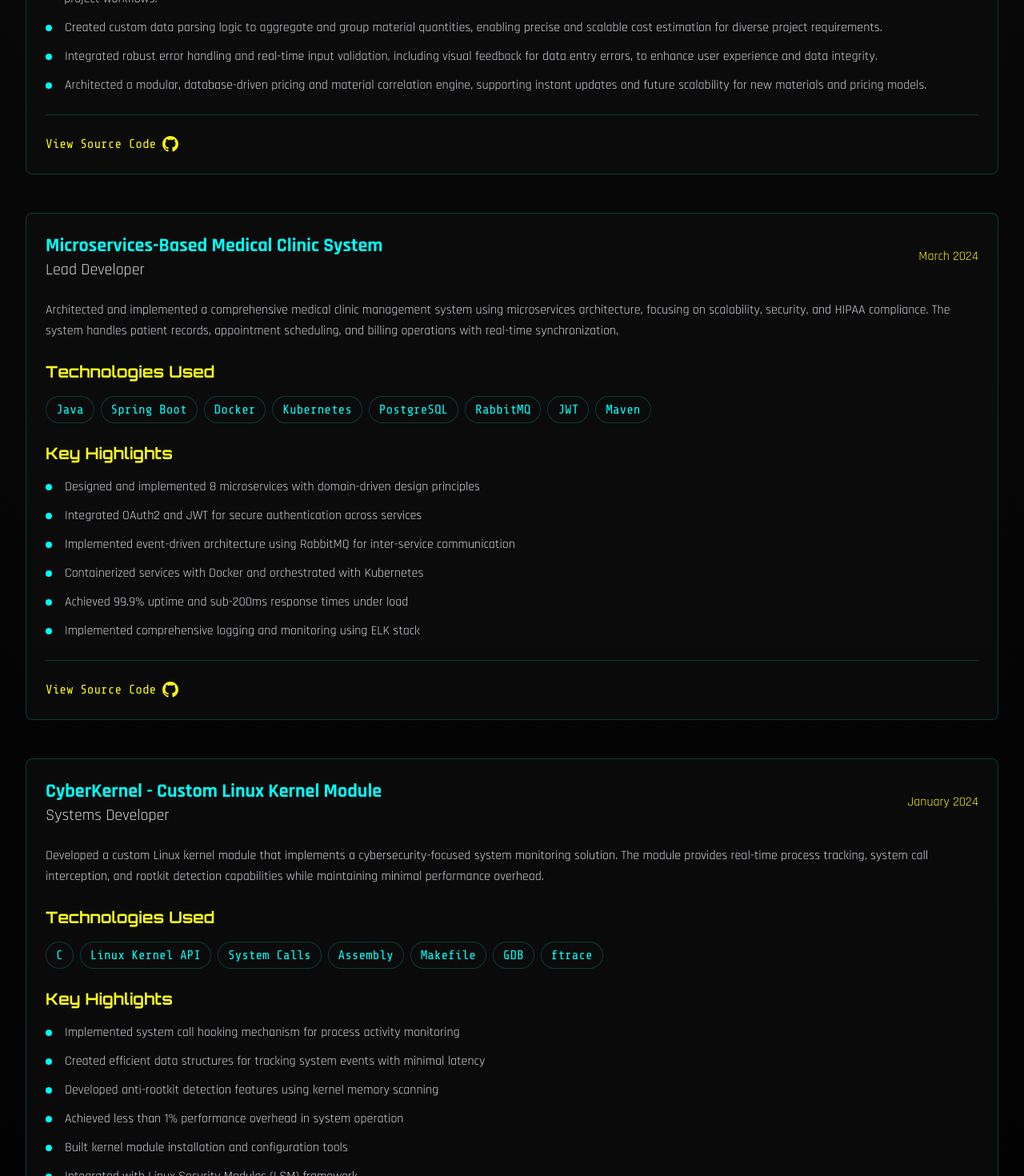
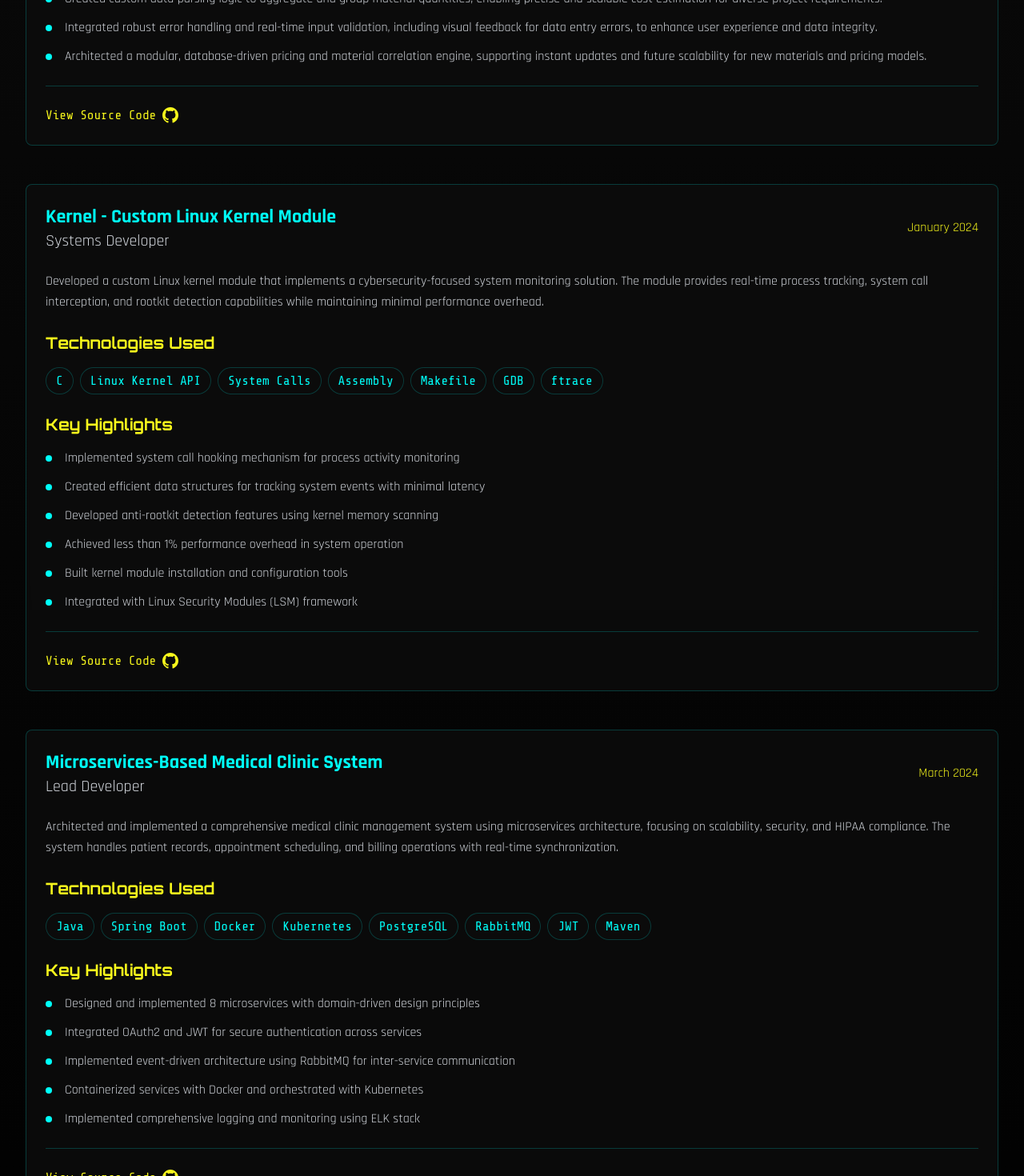
Before and after one commit to YuvanRen/Portfolio, a Next.js app: page /projects in a window 1280 px wide. Shown: the part 1330-2800 px from the top of the page at 80% size. Built offline with nearby package versions, Linux system fonts and the light colour scheme.

Commit message:
Staged all changes

```diff
--- a/app/projects/page.tsx
+++ b/app/projects/page.tsx
@@ -10,7 +10,6 @@ export default function Projects() {
       technologies: ["React", "Node.js", "MongoDB", "Express", "NYC Open Data API", "TensorFlow", "MapboxGL", "WebSockets"],
       highlights: [
         "Integrated real-time data streaming from NYC Open Data API with WebSocket connections",
-        "Developed machine learning model for incident classification with 92% accuracy",
         "Created interactive heat maps and visualization using MapboxGL",
         "Implemented real-time notification system for user-defined areas",
         "Built responsive dashboard with crime statistics and trend analysis",
@@ -34,23 +33,7 @@ export default function Projects() {
       github: "https://github.com/YuvanRen/GenForce-SW"
     },
     {
-      title: "Microservices-Based Medical Clinic System",
-      date: "March 2024",
-      role: "Lead Developer",
-      description: "Architected and implemented a comprehensive medical clinic management system using microservices architecture, focusing on scalability, security, and HIPAA compliance. The system handles patient records, appointment scheduling, and billing operations with real-time synchronization.",
-      technologies: ["Java", "Spring Boot", "Docker", "Kubernetes", "PostgreSQL", "RabbitMQ", "JWT", "Maven"],
-      highlights: [
-        "Designed and implemented 8 microservices with domain-driven design principles",
-        "Integrated OAuth2 and JWT for secure authentication across services",
-        "Implemented event-driven architecture using RabbitMQ for inter-service communication",
-        "Containerized services with Docker and orchestrated with Kubernetes",
-        "Achieved 99.9% uptime and sub-200ms response times under load",
-        "Implemented comprehensive logging and monitoring using ELK stack"
-      ],
-      github: "https://github.com/YuvanRen/clinic-microservices"
-    },
-    {
-      title: "CyberKernel - Custom Linux Kernel Module",
+      title: "Kernel - Custom Linux Kernel Module",
       date: "January 2024",
       role: "Systems Developer",
       description: "Developed a custom Linux kernel module that implements a cybersecurity-focused system monitoring solution. The module provides real-time process tracking, system call interception, and rootkit detection capabilities while maintaining minimal performance overhead.",
@@ -63,7 +46,22 @@ export default function Projects() {
         "Built kernel module installation and configuration tools",
         "Integrated with Linux Security Modules (LSM) framework"
       ],
-      github: "https://github.com/YuvanRen/cyberkernel"
+      github: "https://github.com/YuvanRen/CS492/tree/main/yrengifo-project"
+    },
+    {
+      title: "Microservices-Based Medical Clinic System",
+      date: "March 2024",
+      role: "Lead Developer",
+      description: "Architected and implemented a comprehensive medical clinic management system using microservices architecture, focusing on scalability, security, and HIPAA compliance. The system handles patient records, appointment scheduling, and billing operations with real-time synchronization.",
+      technologies: ["Java", "Spring Boot", "Docker", "Kubernetes", "PostgreSQL", "RabbitMQ", "JWT", "Maven"],
+      highlights: [
+        "Designed and implemented 8 microservices with domain-driven design principles",
+        "Integrated OAuth2 and JWT for secure authentication across services",
+        "Implemented event-driven architecture using RabbitMQ for inter-service communication",
+        "Containerized services with Docker and orchestrated with Kubernetes",
+        "Implemented comprehensive logging and monitoring using ELK stack"
+      ],
+      github: "https://github.com/YuvanRen/clinic-microservices"
     }
   ];
 
```
